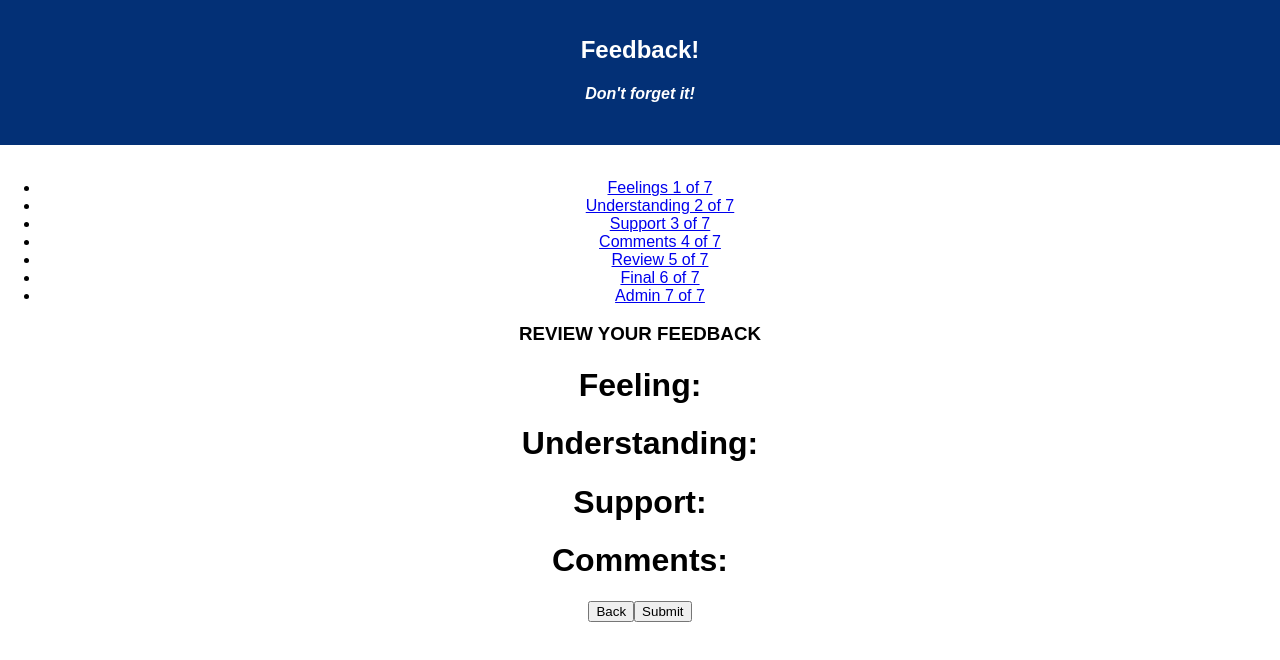
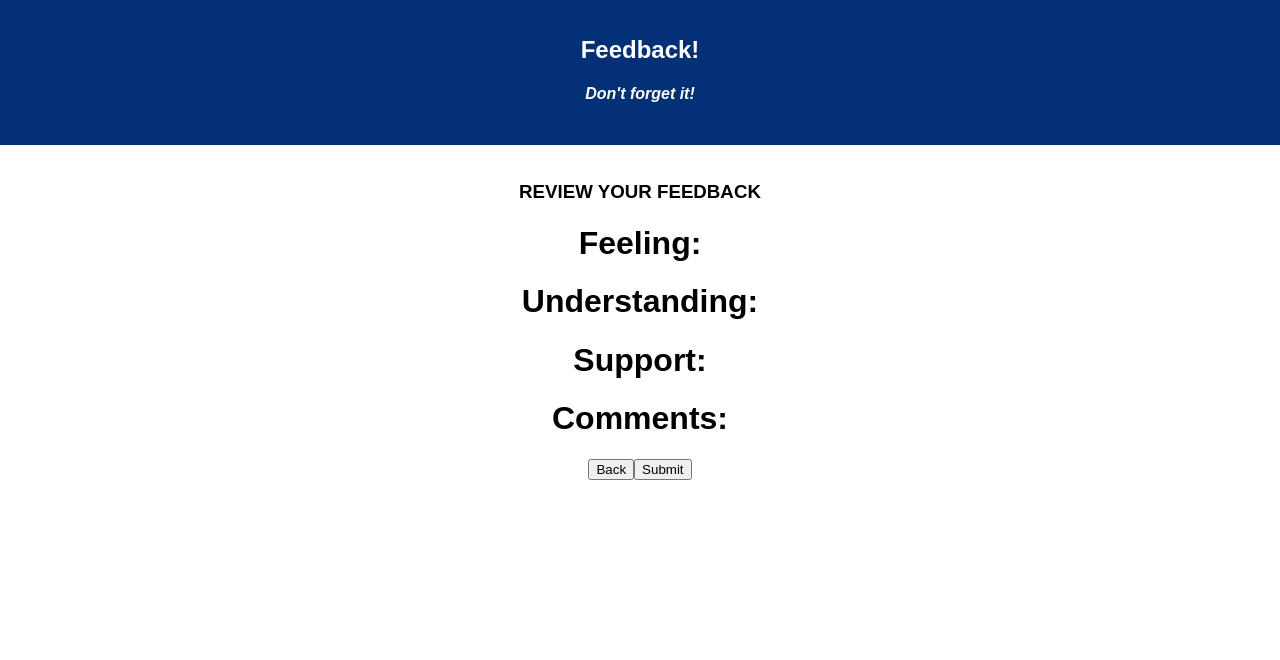
Before and after one commit to Evantilton/redux-feedback-loop, a React (Create React App) app: page /#/Review in a window 1280 px wide. Shown: the top 660 px of the page. Built offline with nearby package versions, Linux system fonts and the light colour scheme.

Commit message:
didn't finish admin, but removed navigation bar I was using

```diff
--- a/src/components/Admin/Admin.js
+++ b/src/components/Admin/Admin.js
@@ -3,12 +3,8 @@ import axios from 'axios';
 
 import { connect } from 'react-redux';
 
-
-
-
 class Admin extends Component {
-
-
+  state = ''
 
   componentDidMount() {
     this.getSubmittedData();
@@ -16,38 +12,23 @@ class Admin extends Component {
 
   getSubmittedData = () => {
     axios.get('/submit')
-    .then( response => {
-      console.log(response)
-      this.props.dispatch( {type: 'SUBMITTED_DATA', payload: response.data} );
-    })
-    .catch( error => {
-      alert('Could not get submittedData at this time. Please try again later');
-      console.log('Error on GET', error);
-    })
+      .then(response => {
+        console.log(response.data)
+        this.setState({data: response.data});
+
+        console.log(this.state)
+      })
+      .catch(error => {
+        alert('Could not get submittedData at this time. Please try again later');
+        console.log('Error on GET', error);
+      })
   }
-
-
-
 
   render() {
     return (
       <div>
+        <h1>Admin</h1>
 
-        <h3>REVIEW YOUR FEEDBACK</h3>
-        <h1>Understanding: {this.props.submittedData[1]}</h1>
-        {/* <table>
-        {this.props.submittedData.map((item) =>
-          <tr key={item.feeling}>
-            <td>{item.id}</td>
-            <td>{item.feeling}</td>
-            <td>{item.understanding}</td>
-            <td>{item.support}</td>
-            <td>{item.comments}</td>
-            <td>{item.flagged}</td>
-            <td>{item.date}</td>
-            </tr>
-        )}
-        </table> */}
       </div>
 
     );
--- a/src/components/App/App.js
+++ b/src/components/App/App.js
@@ -26,29 +26,7 @@ class App extends Component {
           <h4><i>Don't forget it!</i></h4>
         </header>
         <br/>
-          <ul>
-            <li>
-              <Link to="/">Feelings 1 of 7</Link>
-            </li>
-            <li>
-              <Link to="/Understanding">Understanding 2 of 7</Link>
-            </li>
-            <li>
-              <Link to="/Support">Support 3 of 7</Link>
-            </li>
-            <li>
-              <Link to="/Comments">Comments 4 of 7</Link>
-            </li>
-            <li>
-              <Link to="/Review">Review 5 of 7</Link>
-            </li>
-            <li>
-              <Link to="/Final">Final 6 of 7</Link>
-            </li>
-            <li>
-              <Link to="/Admin">Admin 7 of 7</Link>
-            </li>
-          </ul>
+
           <Route exact path="/" component={Feelings}/>
           <Route exact path="/Understanding" component={Understanding}/>
           <Route exact path="/Support" component={Support}/>
--- a/src/components/Final/Final.js
+++ b/src/components/Final/Final.js
@@ -1,6 +1,6 @@
 import React, { Component } from 'react';
 //import axios from 'axios';
-import Swal from 'sweetalert2'
+
 import {connect} from 'react-redux';
 
 
--- a/src/components/Review/Review.js
+++ b/src/components/Review/Review.js
@@ -14,9 +14,6 @@ class Review extends Component {
     support: this.props.setSupport[0],
     comments: this.props.setComments[0]
   }
-
-
-
 
   submitInput = (event) => {
     console.log(this.state)
--- a/src/index.js
+++ b/src/index.js
@@ -35,7 +35,7 @@ const setUnderstanding = (state = [], action) => {
   }
   const submittedData = (state = [], action) => {
     if (action.type==='SUBMITTED_DATA'){
-      return  [action.payload];
+      state = [...state, action.payload];
     }
     return state;
   }
```
